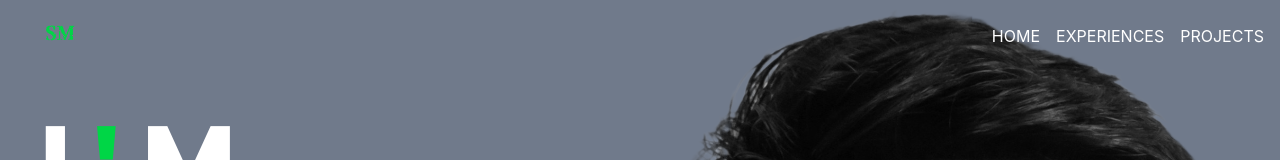
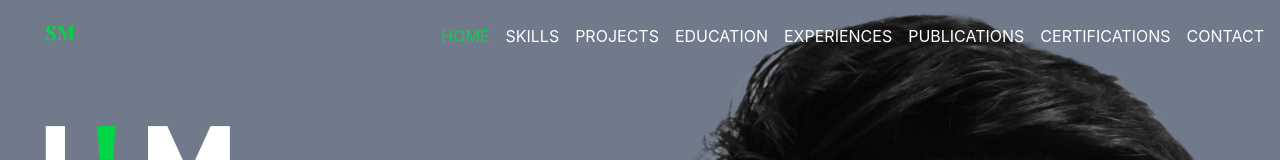
Before and after one commit to samiul123/portfolio, a React (Create React App) app: page / in a window 1280 px wide. Shown: the top 160 px of the page. Built offline with nearby package versions, Linux system fonts and the light colour scheme.

Commit message:
Add skills page and work on scrolling

```diff
--- a/package.json
+++ b/package.json
@@ -10,6 +10,7 @@
     "react-dom": "^18.3.1",
     "react-router-dom": "^6.23.1",
     "react-scripts": "^5.0.1",
+    "react-scroll": "^1.9.0",
     "web-vitals": "^2.1.4"
   },
   "devDependencies": {
--- a/src/App.js
+++ b/src/App.js
@@ -1,20 +1,29 @@
 import './App.css';
 import Header from "./components/header/Header";
 import {Footer} from "./components/footer/Footer";
-import {BrowserRouter} from "react-router-dom";
-import {Home} from "./components/home";
+import Home from "./components/home/home";
 import {samiul} from "./assets";
+import {navLinks} from "./constants";
+import React from "react";
 
 function App() {
     return (
-      <BrowserRouter>
+        <>
             <div className="h-screen bg-cover bg-center"
                  style={{backgroundImage: `url(${samiul})`}}>
                 <Header/>
                 <Home/>
             </div>
-        {/*<Footer/>*/}
-      </BrowserRouter>
+            {
+                navLinks.map(nav => {
+                    if (nav.id !== 'home' && nav.route) {
+                        return <nav.route key={nav.id} id={nav.id}/>
+                    }
+                    return null;
+                })
+            }
+            <Footer/>
+        </>
     );
 }
 
--- a/src/assets/index.js
+++ b/src/assets/index.js
@@ -1,4 +1,5 @@
 import logo from './logo.png';
 import samiul from './samiul-v2.png';
+import skills from './skills-bg.jpg';
 
-export {logo, samiul};
+export {logo, samiul, skills};
--- a/src/components/footer/Footer.jsx
+++ b/src/components/footer/Footer.jsx
@@ -1,11 +1,11 @@
 import {logo} from "../../assets";
 
 export const Footer = () => {
-    return <>
+    return (
         <footer className="bg-custom-gray text-white p-4 flex justify-between items-center">
-            <div className="flex items-center">
+            <div className="ml-6 flex items-center">
                 <img src={logo} alt="Logo" className="h-10 mr-3"/>
             </div>
         </footer>
-    </>
+    )
 }
--- a/src/components/header/Header.jsx
+++ b/src/components/header/Header.jsx
@@ -1,16 +1,35 @@
 import {logo} from '../../assets'
 import {navLinks} from "../../constants";
+import {Link} from "react-scroll";
+import {useState} from "react";
 
 function Header() {
+    const [activeMenu, setActiveMenu] = useState('home')
     return (
-        <header className="text-white p-4 flex justify-between items-center">
-            <div className="ml-6 flex items-center">
+        <header
+            className="text-white p-4 flex justify-between items-center">
+            <div
+                className="ml-6 flex items-center"
+                onClick={() => {
+                    setActiveMenu('home');
+                    window.scrollTo(0, 0);
+                }}
+            >
                 <img src={logo} alt="Logo" className="h-10 mr-3"/>
             </div>
             <nav>
                 <ul className="flex space-x-4">
                     {navLinks.map(nav =>
-                        <li><a href={`#${nav.id}`}>{nav.title}</a></li>
+                        <Link
+                            key={nav.id}
+                            to={nav.id}
+                            smooth={true}
+                            duration={500}
+                            className={`cursor-pointer ${activeMenu === nav.id ? 'text-custom-green':'text-white'} hover:text-custom-green`}
+                            onClick={() => setActiveMenu(nav.id)}
+                        >
+                            {nav.title}
+                        </Link>
                     )}
                 </ul>
             </nav>
--- a/src/components/home.jsx
+++ /dev/null
@@ -1,15 +0,0 @@
-import {samiul} from "../assets";
-
-export const Home = () => {
-    return <div className='text-white'>
-        <h1 className="p-10 text-8xl font-bold font-lulo">I
-            <span className='text-custom-green'>'</span>M <br/>
-            SAMIUL <br/>
-            MUSHFIK
-            <span className='text-custom-green'>.</span>
-        </h1>
-        <h3 className='p-10 text-4xl'>
-            SOFTWARE ENGINEER
-        </h3>
-    </div>
-}
--- /dev/null
+++ b/src/components/home/home.jsx
@@ -0,0 +1,20 @@
+const Home = (props) => {
+    return (
+        <div
+            id={props.id}
+            key={props.id}
+            className='text-white'>
+            <h1 className="p-10 text-8xl font-bold font-lulo">I
+                <span className='text-custom-green'>'</span>M <br/>
+                SAMIUL <br/>
+                MUSHFIK
+                <span className='text-custom-green'>.</span>
+            </h1>
+            <h3 className='p-10 text-4xl'>
+                SOFTWARE ENGINEER
+            </h3>
+        </div>
+    )
+}
+
+export default Home;
--- /dev/null
+++ b/src/components/skills.jsx
@@ -0,0 +1,14 @@
+import {skills} from "../assets";
+
+const Skills = (props) => {
+    return (
+        <div id={props.id}
+             key={props.id}
+             className="p-10 h-screen bg-cover text-white flex justify-center"
+             style={{backgroundImage: `url(${skills})`}}>
+            <h3 className="font-lulo text-4xl">SKILLS</h3>
+        </div>
+    )
+}
+
+export default Skills;
--- a/src/constants/index.js
+++ b/src/constants/index.js
@@ -1,15 +1,46 @@
+import Home from "../components/home/home";
+import Skills from "../components/skills";
+
 const navLinks = [
     {
         id: 'home',
         title: 'HOME',
+        route: Home
+    },
+    {
+        id: 'skills',
+        title: 'SKILLS',
+        route: Skills
+    },
+    {
+        id: 'projects',
+        title: 'PROJECTS',
+        route: null
+    },
+    {
+        id: 'education',
+        title: 'EDUCATION',
+        route: null
     },
     {
         id: 'experiences',
         title: 'EXPERIENCES',
+        route: null
     },
     {
-        id: 'projects',
-        title: 'PROJECTS'
+        id: 'publications',
+        title: 'PUBLICATIONS',
+        route: null
+    },
+    {
+        id: 'certifications',
+        title: 'CERTIFICATIONS',
+        route: null
+    },
+    {
+        id: 'contact',
+        title: 'CONTACT',
+        route: null
     }
 ]
 
```
Also changed, not shown: 2 other files (tests, documents, lock files or other folders). Lines whose indentation alone changed are shown as unchanged.
